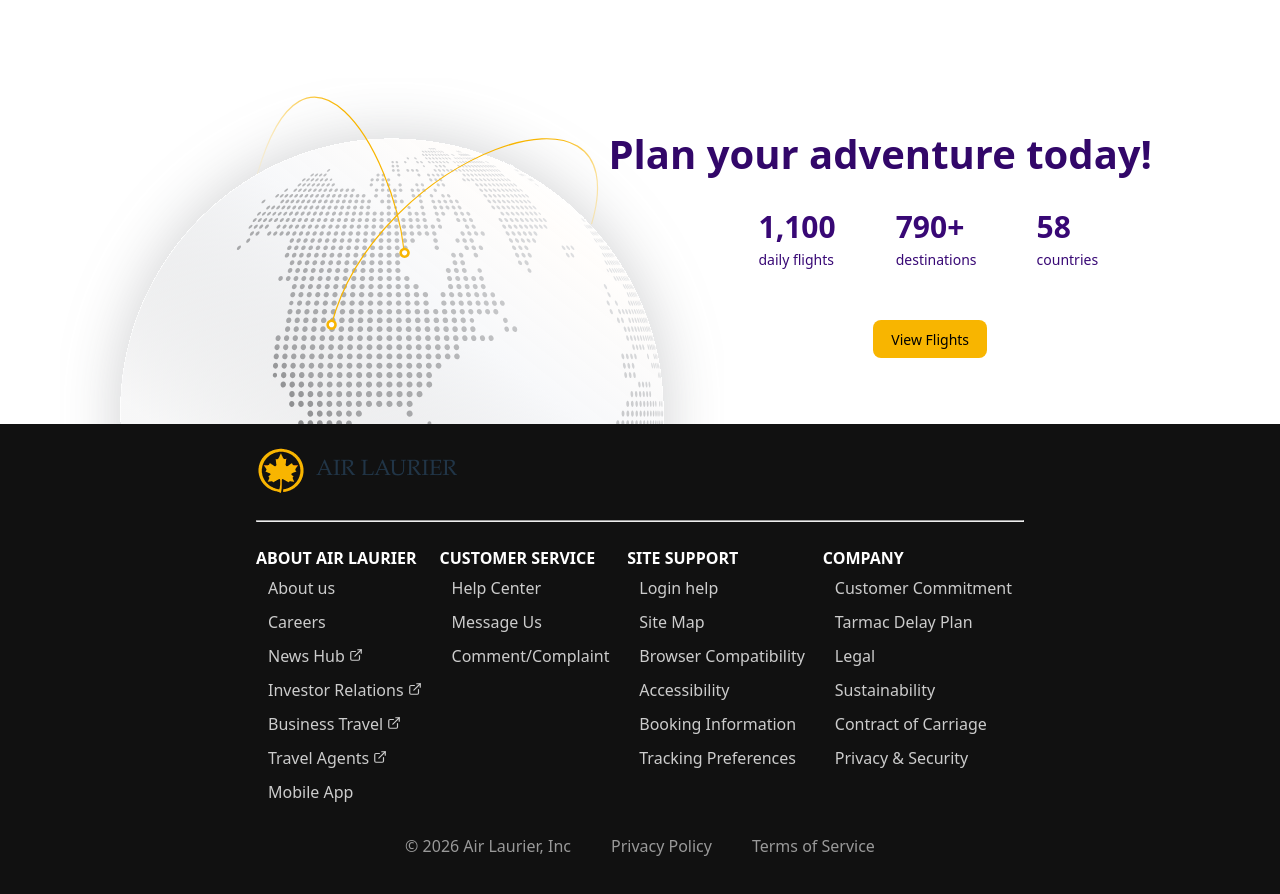
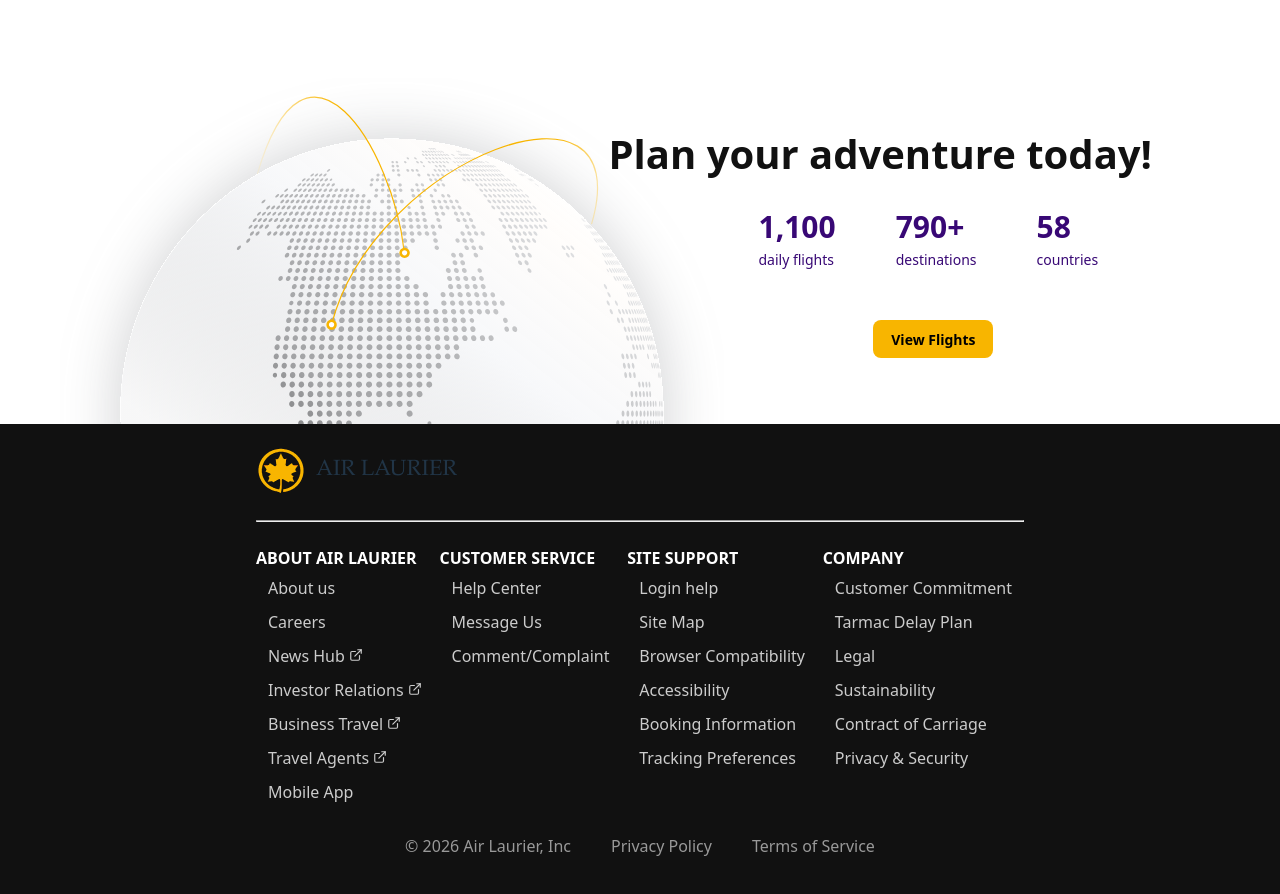
Before and after one commit to Faruk-Genc/CP317D-Group-18-Airline-Flight-Reservation-System, a React (Vite) app in the folder frontend/: page / in a window 1280 px wide. Shown: the part 1060-1954 px from the top of the page. Built offline with nearby package versions, Linux system fonts and the light colour scheme.

Commit message:
Update HeroMessage.css

```diff
--- a/frontend/src/components/HeroComponents/HeroMessage.css
+++ b/frontend/src/components/HeroComponents/HeroMessage.css
@@ -17,7 +17,7 @@
   white-space: nowrap;
   overflow: visible;
   transition: all 0.5s ease;
-  filter: brightness(0.9);
+  color: #111;
 }
 .hero-art {
   width: 60vw;
@@ -51,7 +51,7 @@
   background-color: #f8b500;
   margin-left: 115px;
   font-size: 14px;
-  font-weight: 600z;
+  font-weight: 600;
   transition: all 0.5s ease;
 }
 
```
